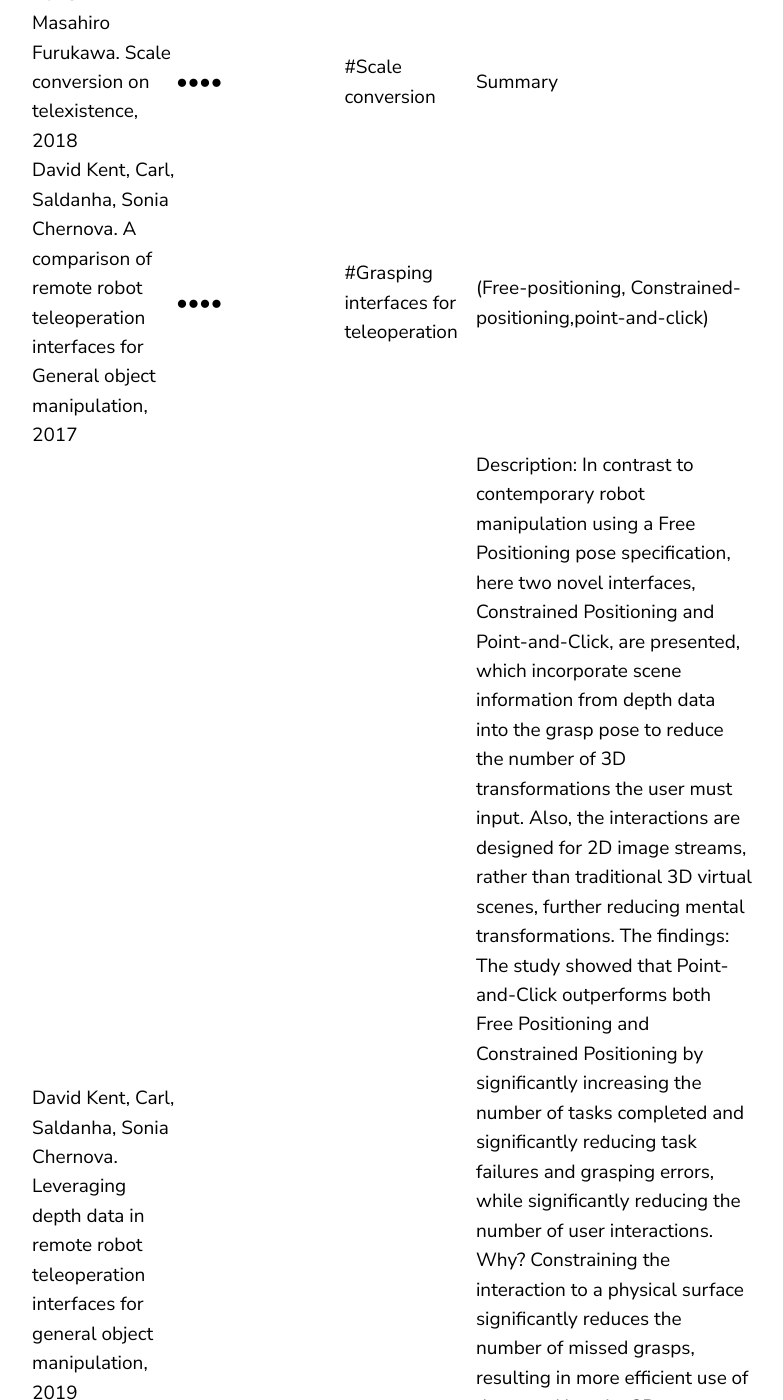
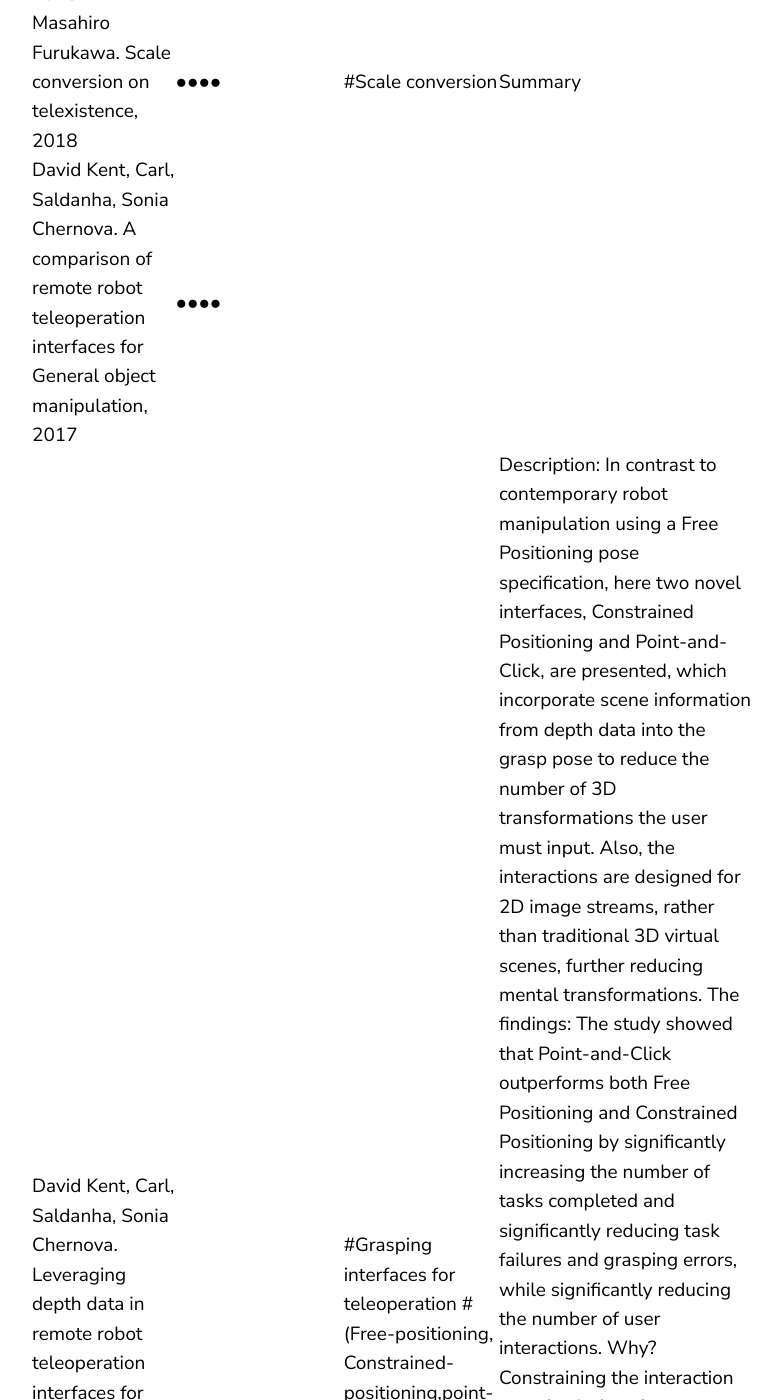
Before and after one commit to jluis9796/jluis9796.github.io, a Jekyll site: the page built from _posts/2020-05-24-telexistence.markdown, in a window 1280 px wide and 1400 px high, scrolled down 964 px. Shown: the whole window, without its empty margins (68-851 px from the left). Built offline with Jekyll 4.4.1, drawn with Linux system fonts in a browser that asks for light colours.

Commit message:
Update 2020-05-24-telexistence.markdown

```diff
--- a/_posts/2020-05-24-telexistence.markdown
+++ b/_posts/2020-05-24-telexistence.markdown
@@ -52,8 +52,8 @@ date:   2020-05-24 13:34:36 +0900
     <td></td>
     <td></td>
     <td></td>
-    <td>#Grasping interfaces for teleoperation</td>
-    <td>(Free-positioning, Constrained-positioning,point-and-click)</td>
+    <td></td>
+    <td></td>
     </tr>
     <tr>
     <td>David Kent, Carl, Saldanha, Sonia Chernova. Leveraging depth data in remote robot teleoperation interfaces for general object manipulation, 2019</td>
@@ -61,7 +61,7 @@ date:   2020-05-24 13:34:36 +0900
     <td></td>
     <td></td>
     <td></td>
-    <td></td>
+    <td>#Grasping interfaces for teleoperation #(Free-positioning, Constrained-positioning,point-and-click)</td>
     <td>Description: In contrast to contemporary robot manipulation using a Free Positioning pose specification, here two novel interfaces, Constrained Positioning and Point-and-Click, are presented, which incorporate scene information from depth data into the grasp pose to reduce the number of 3D transformations the user must input. Also, the interactions are designed for 2D image streams, rather than traditional 3D virtual scenes, further reducing mental transformations. The findings: The study showed that Point-and-Click outperforms both Free Positioning and Constrained Positioning by significantly increasing the number of tasks completed and significantly reducing task
 failures and grasping errors, while significantly reducing the number of user interactions. Why? Constraining the interaction to a physical surface significantly reduces the number of missed grasps, resulting in more efficient use of the arm. Also, the 2D visualization mode resulted in significantly better performance than the 3D visualization mode, with significant reductions in task failures, grasping errors, task completion time, number of interactions, and user workload, all while reducing bandwidth requirements imposed by streaming depth data. We recommend using 2D image views over 3D depth views for teleoperation manipulation interfaces and switch between multiple camera views to get a better depth sense. For difficult to detect objects, such as specular objects, transparent objects or occluded objects, it will not be able to calculate a good set of grasps.
 </td>
```
